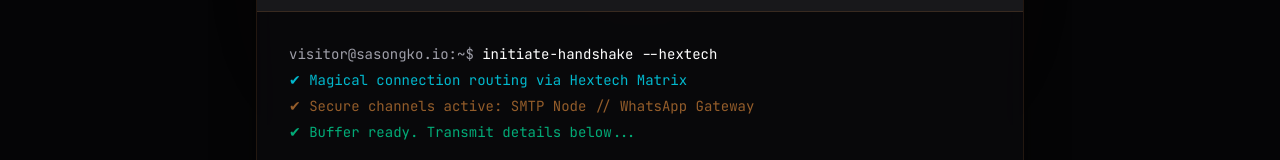
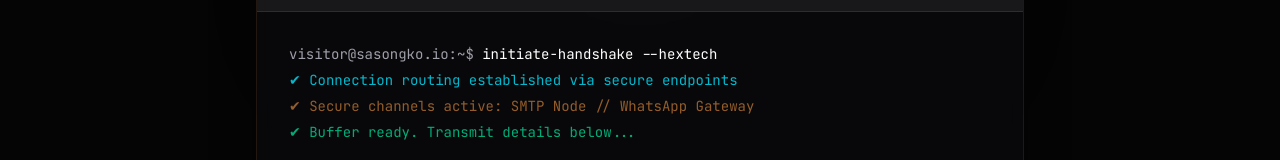
Before and after one commit to Zery-Gallanta/cv-website, a React (Vite) app: page / in a window 1280 px wide. Shown: the part 5058-5218 px from the top of the page. Built offline with nearby package versions, Linux system fonts and the light colour scheme.

Commit message:
refactor: replace playful matrix terminal text with professional secure routing diagnostic log

```diff
--- a/src/components/Contact.jsx
+++ b/src/components/Contact.jsx
@@ -62,7 +62,7 @@
           {/* Diagnostic Log */}
           <div className="space-y-1.5 text-zinc-500 text-xs md:text-sm">
             <p className="text-zinc-400">visitor@sasongko.io:~$ <span className="text-white">initiate-handshake --hextech</span></p>
-            <p className="text-hextech-blue/80">✔ Magical connection routing via Hextech Matrix</p>
+            <p className="text-hextech-blue/80">✔ Connection routing established via secure endpoints</p>
             <p className="text-brass/80">✔ Secure channels active: SMTP Node // WhatsApp Gateway</p>
             <p className="text-emerald-400/80">✔ Buffer ready. Transmit details below...</p>
           </div>
```
